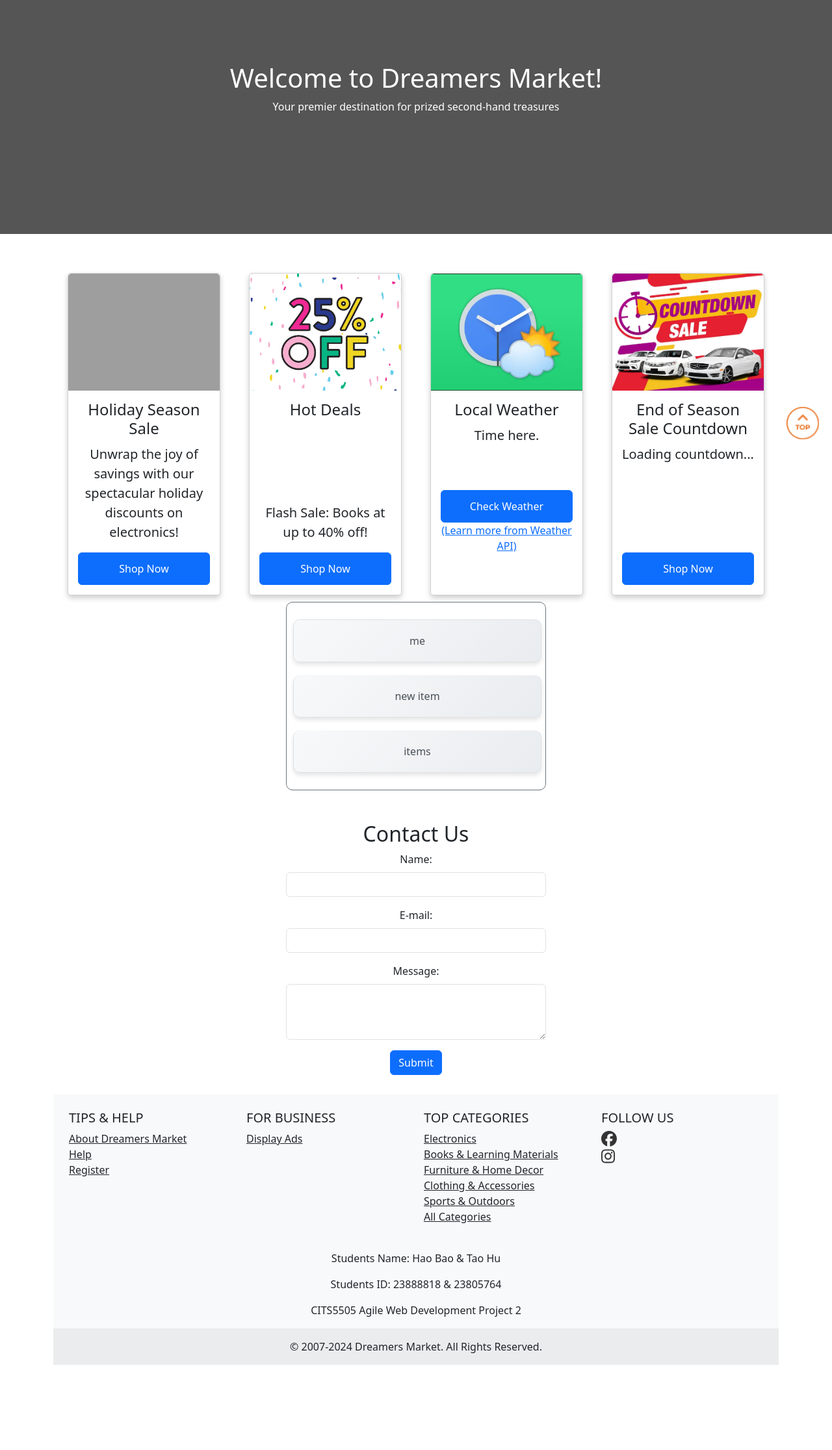
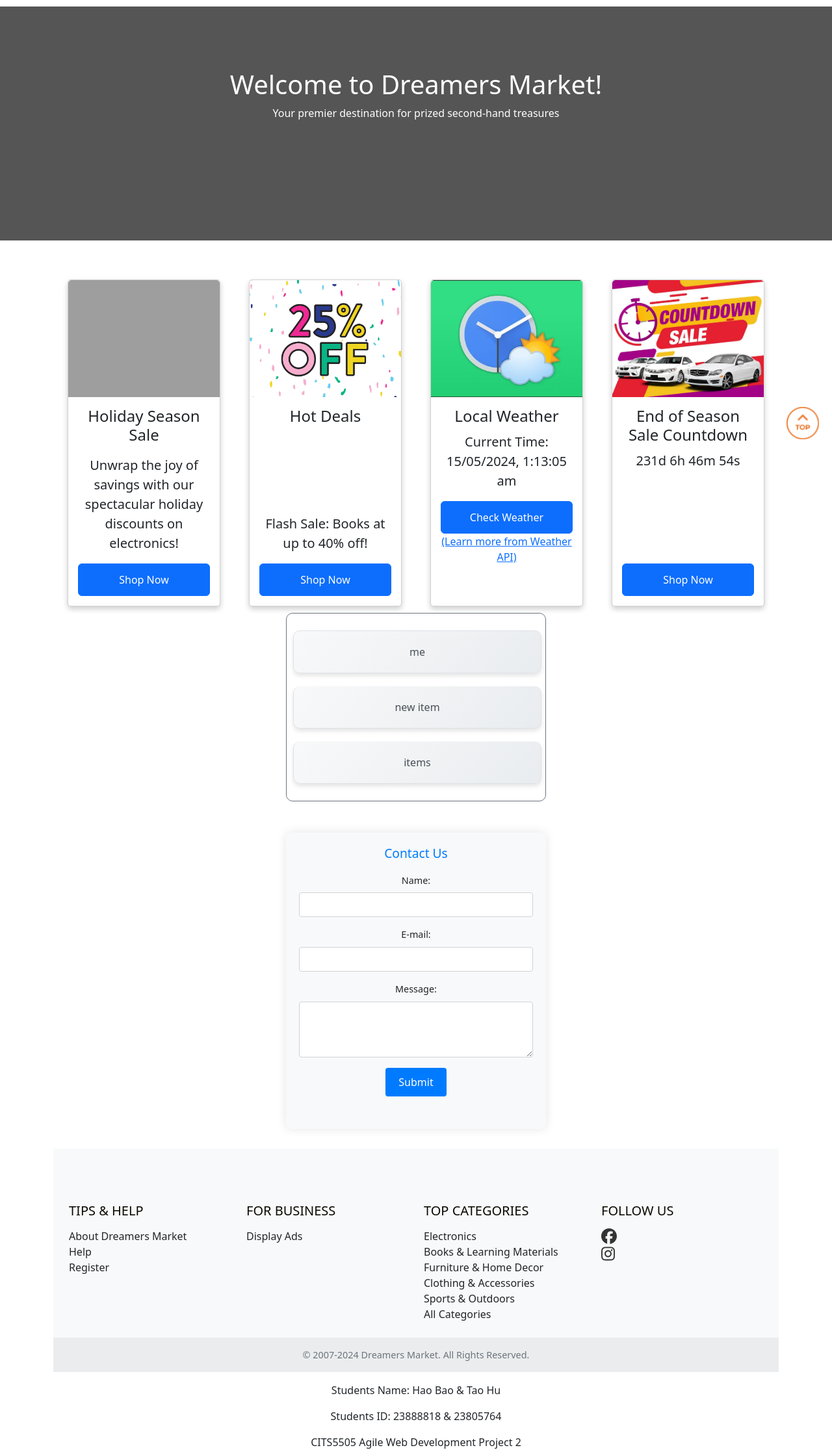
Before and after one commit to thogb/CITS5505-group-project, a Flask app: page / in a window 1280 px wide. Shown: the part 104-2335 px from the top of the page at 65% size. Before the commit the page ends 2204 px from the top, so only its background shows below. Run offline with Flask 3, Linux system fonts and the light colour scheme; the visitor is signed in with stand-in values (Sample User, id 1); grey boxes are pictures that could not be loaded.

Commit message:
add 4 new javascript function to home page

```diff
--- a/app/static/css/home.css
+++ b/app/static/css/home.css
@@ -151,3 +151,99 @@
   display: flex;
   flex-direction: column;
 }
+
+/* Contact Us Section */
+#contact {
+  max-width: 400px;
+  max-height: 500px;
+  background-color: #f8f9fa; /* Light grey background for better contrast */
+  padding: 20px;
+  border-radius: 8px; /* Rounded corners */
+  box-shadow: 0 0 15px rgba(0, 0, 0, 0.1); /* Subtle shadow for depth */
+  margin-bottom: 30px; /* Separate from other sections */
+  font-size: 0.9rem;
+}
+
+#contact h2 {
+  font-size: 1.2rem;
+  color: #007bff; /* Bootstrap primary blue for heading */
+  margin-bottom: 20px; /* Space below heading */
+}
+
+#contact .form-control {
+  border-radius: 0.25rem; /* Rounded borders for form inputs */
+  background-color: #fff; /* White background for input fields */
+  border: 1px solid #ced4da; /* Standard Bootstrap input border */
+}
+
+#contact button[type="submit"] {
+  background-color: #007bff; /* Primary button color */
+  border: none;
+  padding: 10px 20px; /* Button padding */
+  border-radius: 0.25rem; /* Rounded button corners */
+  transition: background-color 0.15s; /* Smooth transition for hover effect */
+}
+
+#contact button[type="submit"]:hover {
+  background-color: #0056b3; /* Darken button on hover */
+}
+
+/* Footer Section */
+footer {
+  background-color: #343a40; /* Dark footer background */
+  color: #fff; /* White text color */
+  padding-top: 30px; /* Padding at the top of the footer */
+}
+
+footer a {
+  color: #dee2e6; /* Light grey color for links */
+  text-decoration: none; /* No underline */
+}
+
+footer a:hover {
+  color: #adb5bd; /* Change color on hover */
+}
+
+footer .container {
+  padding-bottom: 20px; /* Padding at the bottom */
+}
+
+footer h5 {
+  margin-bottom: 15px; /* Space below headings */
+  color: #0b0900; /* Bootstrap yellow for visibility */
+}
+
+footer ul {
+  list-style: none; /* Remove list style */
+  padding: 0; /* Remove padding */
+}
+
+footer .social-icon {
+  color: #007bff; /* Primary blue for social icons */
+  margin-right: 10px; /* Space between icons */
+}
+
+footer .social-icon:hover {
+  color: #0056b3; /* Darken icon on hover */
+}
+
+/* Student Information Section */
+footer .student-info {
+  background-color: #495057; /* Different background for clear distinction */
+  color: #ced4da; /* Lighter text color for visibility */
+  padding: 20px 0; /* Padding for the section */
+  margin-top: 30px; /* Space above the student info section */
+  font-size: 0.9rem; /* Appropriate font size for information */
+}
+
+/* General styles to improve legibility and spacing */
+.container, .row, .col-lg-3, .col-md-6 {
+  margin-top: 10px;
+}
+
+/* Copyright Section */
+footer .text-center {
+  font-size: 0.9rem; /* Smaller font size for copyright and student info */
+  color: #6c757d; /* Grey text for subtle effect */
+  padding: 10px 0; /* Padding for the section */
+}
--- /dev/null
+++ b/app/static/js/home/home.js
@@ -0,0 +1,94 @@
+// Product 1
+document.addEventListener('DOMContentLoaded', function() {
+  // Define all advertisement messages for Product 1
+  const notificationsProduct1 = [
+      "Unwrap the joy of savings with our spectacular holiday discounts on electronics!",
+      "Festive deals: Up to 50% off on home appliances!",
+      "Celebrate the new year with exclusive tech bargains!",
+      "Season's greetings with special pricing on the latest gadgets!"
+  ];
+
+  let currentNotificationProduct1 = 0;  // Initial index for Product 1
+  function rotateNotificationsProduct1() {
+      // Update the displayed message for Product 1
+      document.getElementById('notificationMessages1').innerHTML = `<p>${notificationsProduct1[currentNotificationProduct1]}</p><a href="#" class="btn btn-primary">Shop Now</a>`;
+      // Calculate the index for the next message
+      currentNotificationProduct1 = (currentNotificationProduct1 + 1) % notificationsProduct1.length;
+  }
+
+  // Change advertisement every 2000 milliseconds (2 seconds)
+  setInterval(rotateNotificationsProduct1, 2000);
+});
+
+// Product 2
+document.addEventListener('DOMContentLoaded', function() {
+  // Define all advertisement messages
+  const notifications = [
+      "Flash Sale: Books at up to 40% off!",
+      "Deal Alert: Furniture sets starting from $99!",
+      "Weekend Special: 20% off on sports gear!",
+      "Limited Time: 30% discount on selected clothing!"
+  ];
+
+  let currentNotification = 0;  // Initial index
+  function rotateNotifications() {
+      // Update the displayed message
+      document.getElementById('notificationMessages').innerHTML = `<p>${notifications[currentNotification]}</p><a href="#" class="btn btn-primary">Shop Now</a>`;
+      // Calculate the index for the next message
+      currentNotification = (currentNotification + 1) % notifications.length;
+  }
+
+  // Change advertisement every 2000 milliseconds (2 seconds)
+  setInterval(rotateNotifications, 2000);
+});
+
+// Product 4
+
+document.addEventListener('DOMContentLoaded', function() {
+  // Countdown timer for end-of-season sale
+  function updateCountdown() {
+      const endTime = new Date("December 31, 2024 23:59:59").getTime();
+      const now = new Date().getTime();
+      const distance = endTime - now;
+
+      const days = Math.floor(distance / (1000 * 60 * 60 * 24));
+      const hours = Math.floor((distance % (1000 * 60 * 60 * 24)) / (1000 * 60 * 60));
+      const minutes = Math.floor((distance % (1000 * 60 * 60)) / (1000 * 60));
+      const seconds = Math.floor((distance % (1000 * 60)) / 1000);
+
+      // Updating the inner HTML of the countdown timer
+      const countdownTimer = document.getElementById("countdown-timer");
+      if (distance > 0) {
+          countdownTimer.innerHTML = `${days}d ${hours}h ${minutes}m ${seconds}s `;
+      } else {
+          clearInterval(interval);
+          countdownTimer.innerHTML = "EXPIRED";
+      }
+  }
+
+  // Start the countdown timer and update every second
+  let interval = setInterval(updateCountdown, 1000);
+});
+
+document.addEventListener('DOMContentLoaded', function() {
+  // Display current time
+  function updateTime() {
+      document.getElementById("currentTime").innerHTML = "Current Time: " + new Date().toLocaleString("en-AU", { timeZone: "Australia/Perth" });
+  }
+  setInterval(updateTime, 1000);  // Update time every second
+
+  // Weather button event with Fetch API
+  const weatherButton = document.getElementById('weather-btn');
+  if (weatherButton) {
+      weatherButton.addEventListener('click', function() {
+          fetch("http://api.weatherapi.com/v1/current.json?key=your_api_key&q=Perth&aqi=no")
+          .then(response => response.json())
+          .then(data => {
+              document.getElementById("weather").innerHTML = data.location.name;
+              document.getElementById("temp").innerHTML = data.current.temp_c + " degrees,";
+              document.getElementById("sunny").innerHTML = data.current.condition.text;
+          })
+          .catch(error => console.error('Error fetching weather data:', error));
+      });
+  }
+});
--- a/app/templates/base.html
+++ b/app/templates/base.html
@@ -16,6 +16,8 @@
     <link rel="stylesheet" href="../static/css/carousel.css">
     <link rel="stylesheet" href="../static/css/home.css">
     <link rel="stylesheet" href="../static/css/me.css">
+    <script src="http://127.0.0.1:5000/static/js/home/home.js"></script>
+
 
 
 
--- a/app/templates/home/home.html
+++ b/app/templates/home/home.html
@@ -19,8 +19,10 @@
                 <img src="{{ url_for('static', filename='img/product1.gif') }}" class="card-img-top" alt="Holiday Season Sale">
                 <div class="card-body">
                     <h5 class="card-title">Holiday Season Sale</h5>
-                    <p class="card-text">Unwrap the joy of savings with our spectacular holiday discounts on electronics!</p>
-                    <a href="#" class="btn btn-primary">Shop Now</a>
+                    <div id="notificationMessages1" class="card-text">
+                        <p>Unwrap the joy of savings with our spectacular holiday discounts on electronics!</p>
+                        <a href="#" class="btn btn-primary">Shop Now</a>
+                    </div>
                 </div>
             </div>
         </div>
@@ -158,12 +160,7 @@
         <!--Grid row-->
     </div>
 
-    <!-- Student Information -->
-    <div class="mt-3 text-center"> <!-- 使用text-center类使内容居中 -->
-        <p>Students Name: Hao Bao & Tao Hu</p> <!-- 注意学生姓名之间添加了空格 -->
-        <p>Students ID: 23888818 & 23805764</p> <!-- 注意学生ID之间添加了空格 -->
-        <p>CITS5505 Agile Web Development Project 2</p>
-    </div>
+
 
     <!-- Copyright -->
     <div class="text-center p-3" style="background-color: rgba(0, 0, 0, 0.05);">
@@ -171,4 +168,11 @@
     </div>
 </footer>
 
+<!-- Student Information -->
+<div class="mt-3 text-center">
+    <p>Students Name: Hao Bao & Tao Hu</p>
+    <p>Students ID: 23888818 & 23805764</p>
+    <p>CITS5505 Agile Web Development Project 2</p>
+</div>
+
 {% endblock %}
```
Also changed, not shown: 3 other files.
